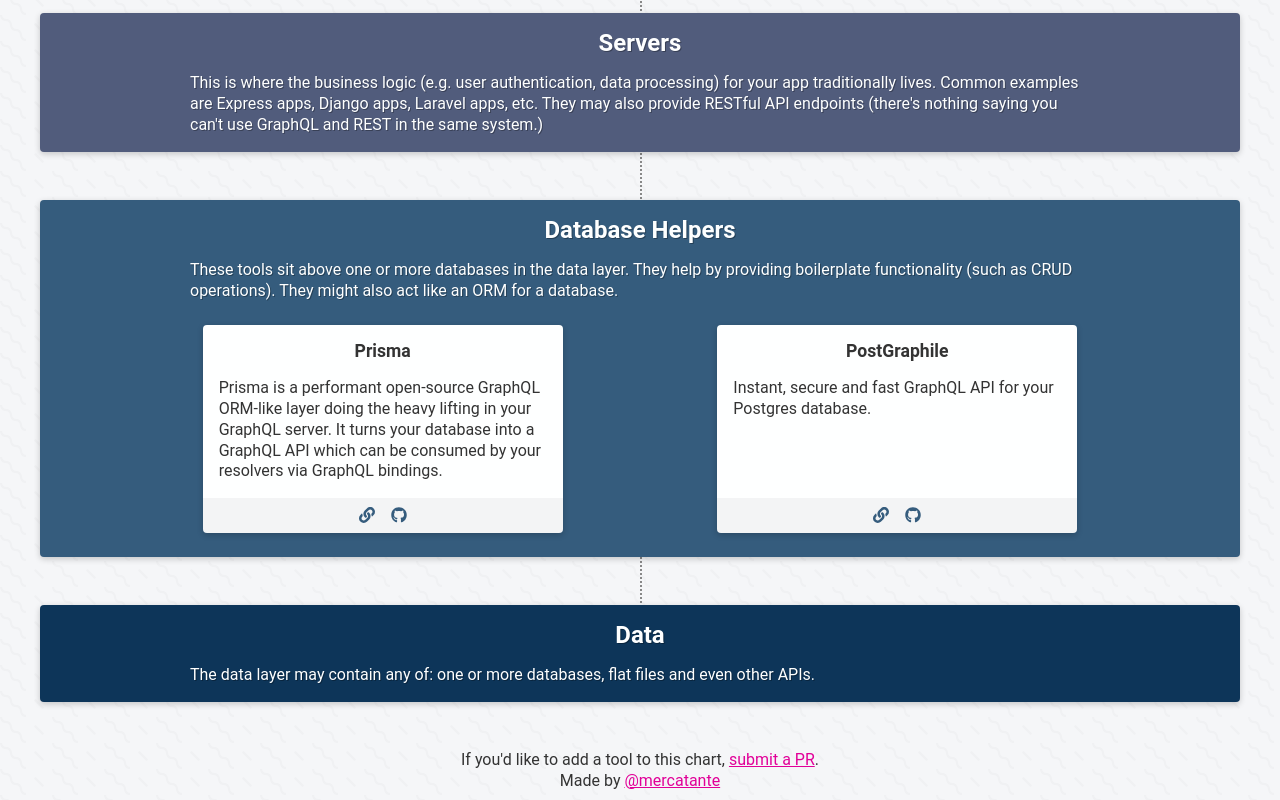
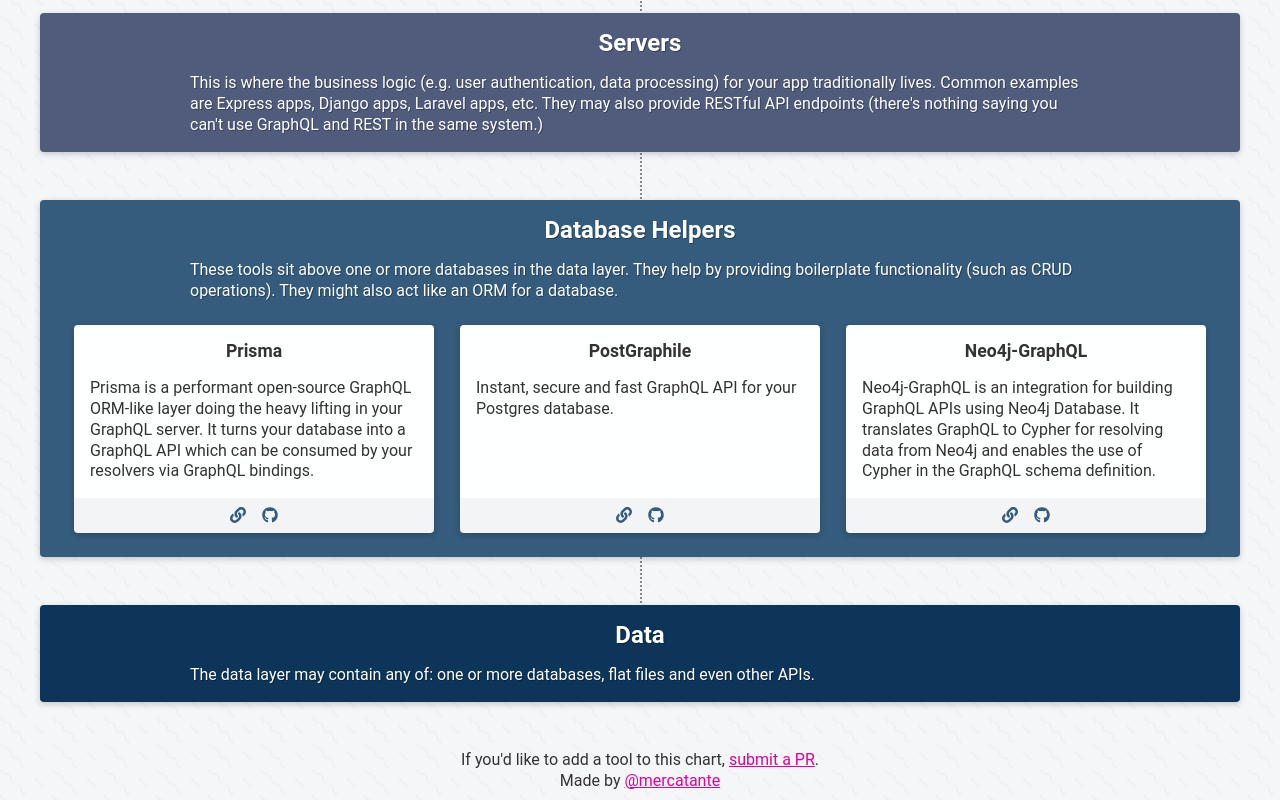
Before and after one commit to steven-mercatante/graphql-stack, a React (Create React App) app: page / in a window 1280 px wide. Shown: the part 2559-3359 px from the top of the page. Built offline with nearby package versions, Linux system fonts and the light colour scheme.

Commit message:
Add Neo4j-GraphQL to Database Helpers section

```diff
--- a/src/toolsData.js
+++ b/src/toolsData.js
@@ -320,6 +320,13 @@
           "Instant, secure and fast GraphQL API for your Postgres database.",
         url: "https://www.graphile.org/postgraphile/",
         github: "https://github.com/graphile/postgraphile"
+      },
+      {
+        name: "Neo4j-GraphQL",
+        description:
+          "Neo4j-GraphQL is an integration for building GraphQL APIs using Neo4j Database. It translates GraphQL to Cypher for resolving data from Neo4j and enables the use of Cypher in the GraphQL schema definition.",
+        url: "http://grandstack.io/docs/neo4j-graphql.html",
+        github: "https://github.com/neo4j-graphql"
       }
     ]
   }
```
